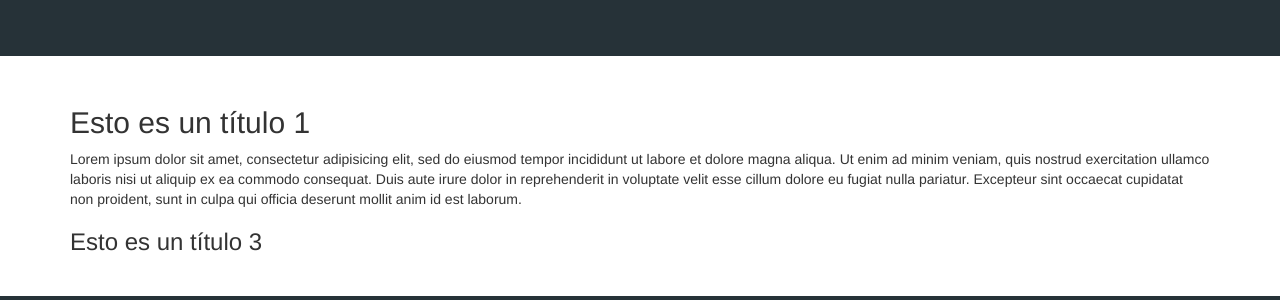
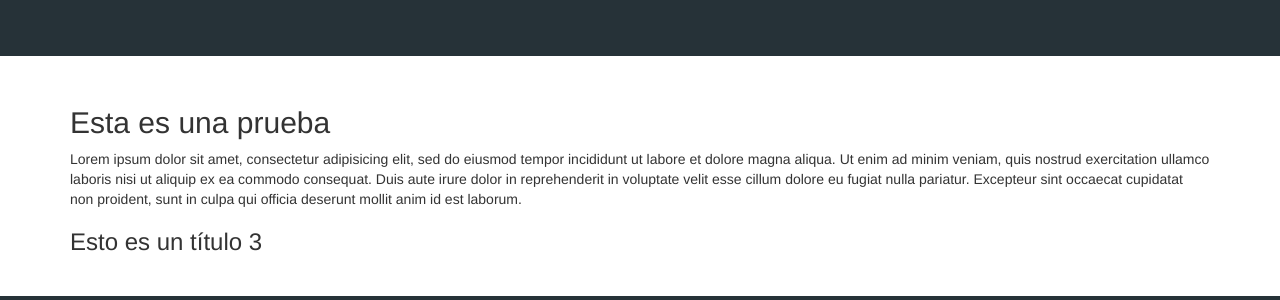
Before and after one commit to pcasanellasperez/pcasanellasperez.github.io, a Jekyll site: the page built from index.html, in a window 1280 px wide. Shown: the part 295-595 px from the top of the page. Built offline with Jekyll 4.4.1, drawn with Linux system fonts in a browser that asks for light colours; nearby versions of some CDN libraries.

Commit message:
Cambiado el titulo de la home!

```diff
--- a/index.html
+++ b/index.html
@@ -3,7 +3,7 @@ layout: default
 title: Pau Casanellas
 description: Esta página esta creada con Jekyll y subida a github pages!!
 ---
-<h2>Esto es un título 1</h2>
+<h2>Esta es una prueba</h2>
 <p>Lorem ipsum dolor sit amet, consectetur adipisicing elit, sed do eiusmod
 	tempor incididunt ut labore et dolore magna aliqua. Ut enim ad minim veniam,
 	quis nostrud exercitation ullamco laboris nisi ut aliquip ex ea commodo
```
